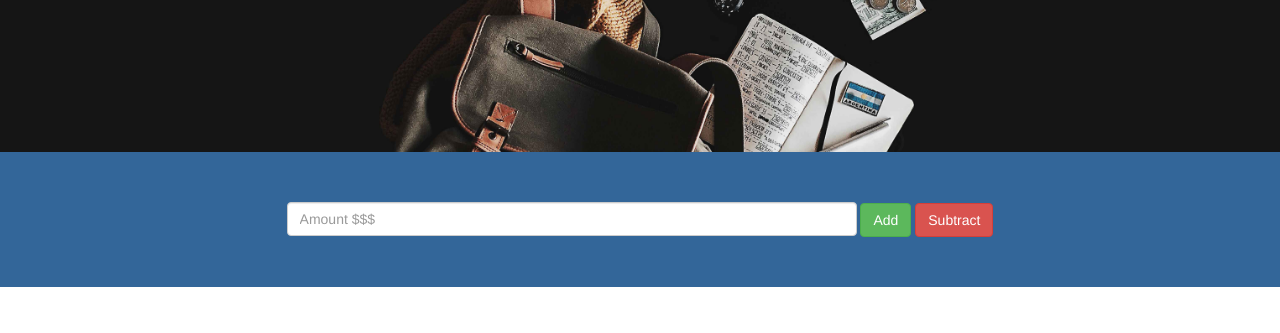
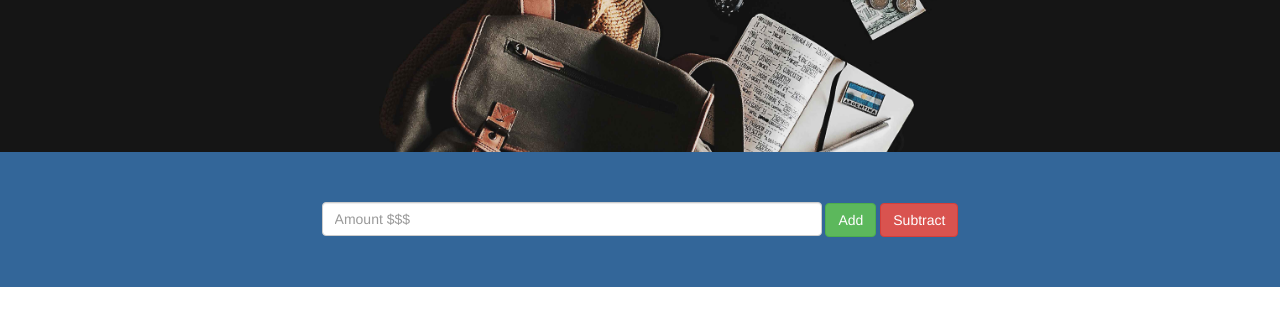
Before and after one commit to dfuentes22/budgetApp, a plain HTML site: page index.html in a window 1280 px wide. Shown: the part 248-581 px from the top of the page. Drawn offline with nearby package versions, Linux system fonts and the light colour scheme.

Commit message:
fixed input padding issuse

```diff
--- a/css/styles.css
+++ b/css/styles.css
@@ -24,13 +24,14 @@
 
 .input-display {
 	text-align: center;
-	padding: 50px;
+	padding-top: 50px;
+    padding-bottom: 50px;
 	background-color: #336699;
 }
 
 #inputAmount{
 	display: inline-block;
-	width: 50%;
+	width: 40%;
 }
 
 .results-display {
--- a/index.html
+++ b/index.html
@@ -21,7 +21,7 @@
 
 <!-- Input -->
 	<section class="input-display">
-		<div class="container">
+		<div class="container-fluid">
 			<input type="text" class="form-control" id="inputAmount" placeholder="Amount $$$">
 			<button type="submit" id="addAmount" class="btn btn-default btn-success">Add</button>
 			<button type="submit" id="subtractAmount" class="btn btn-default btn-danger">Subtract</button>
```
